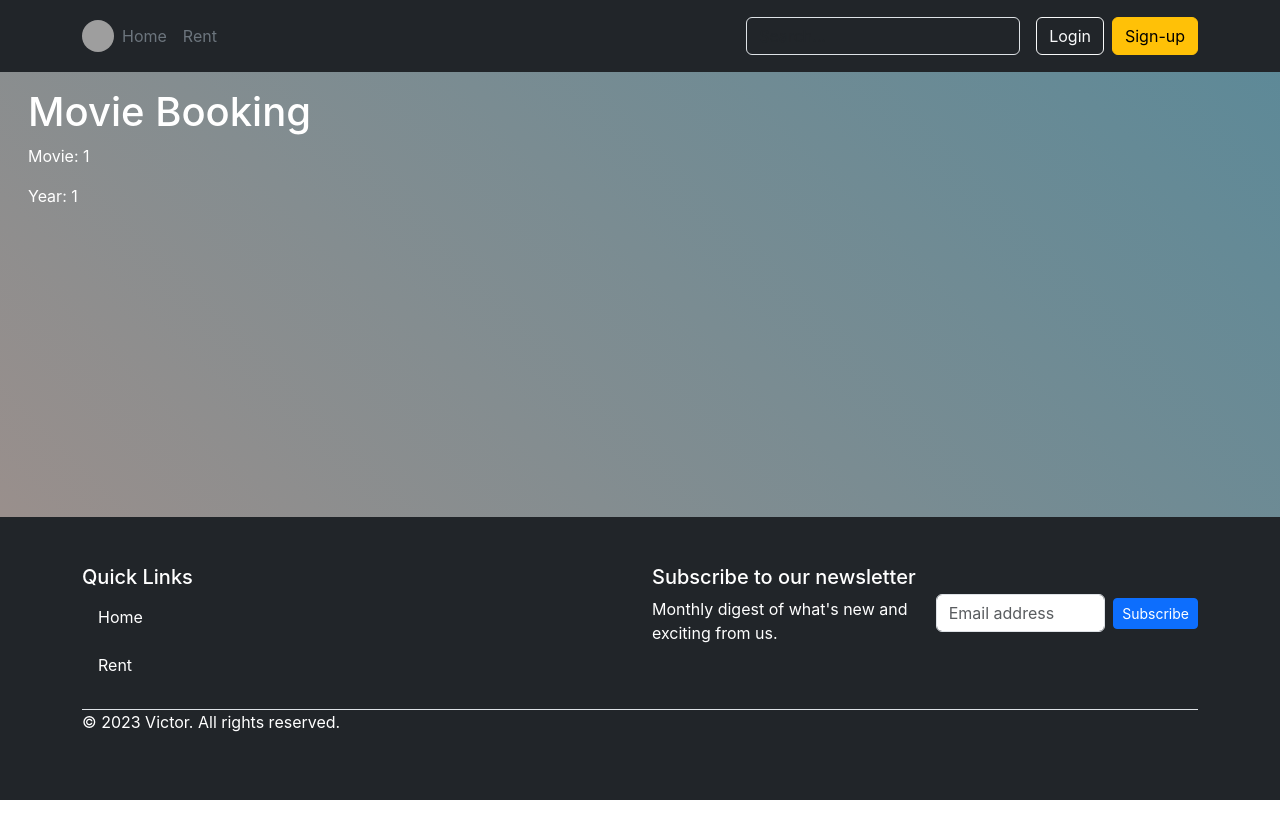
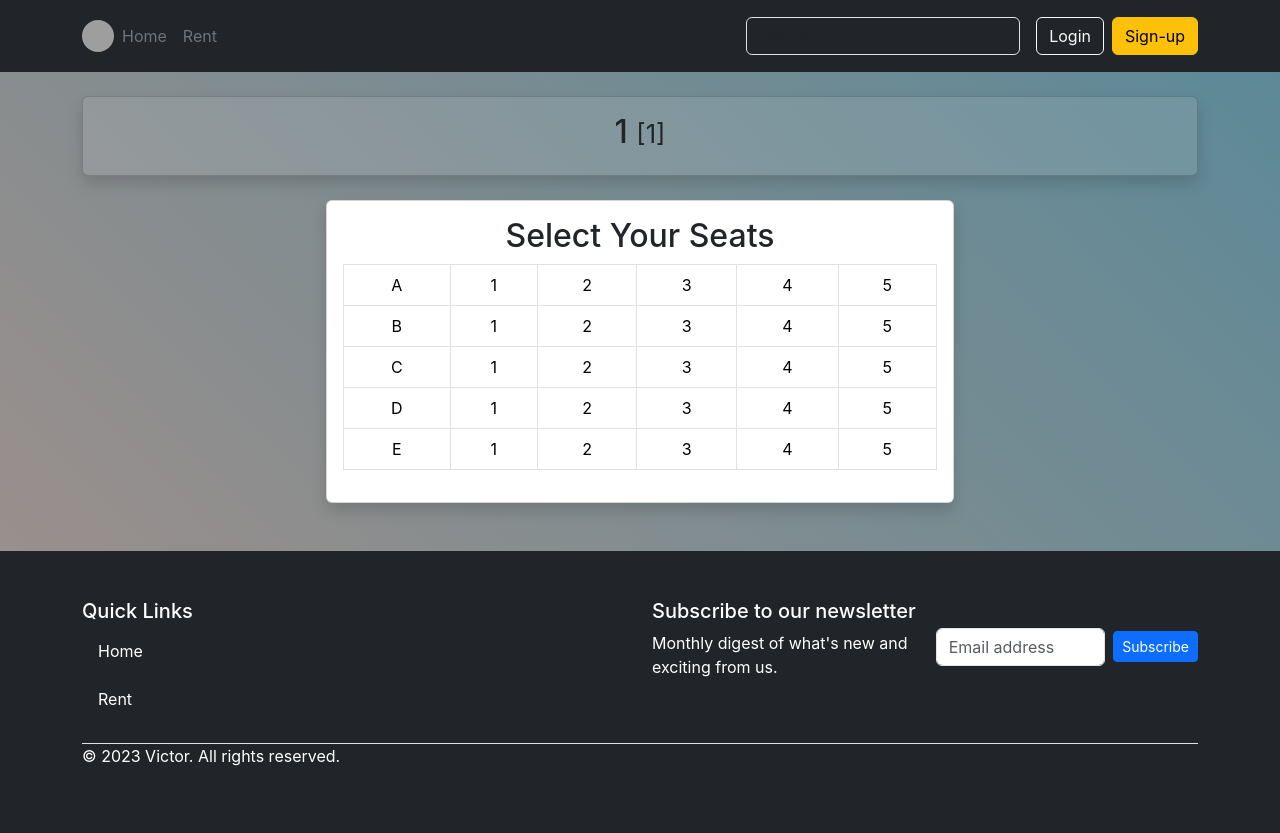
Before and after one commit to AtarioPZ/MovieBook, a React (Vite) app: page /book/1/1 in a window 1280 px wide. Before the commit the page ends 800 px from the top, so only its background shows below. Built offline with nearby package versions, Linux system fonts and the light colour scheme; grey boxes are pictures that could not be loaded.

Commit message:
seat book

```diff
--- a/src/components/book.jsx
+++ b/src/components/book.jsx
@@ -1,16 +1,88 @@
-import React from 'react'
+import React, { useState } from 'react';
 import { useParams } from 'react-router-dom';
+
+function SeatBooking() {
+  const [selectedSeats, setSelectedSeats] = useState([]);
+
+  const handleSeatClick = (seat) => {
+    // Toggle seat selection
+    setSelectedSeats((prevSelectedSeats) => {
+      if (prevSelectedSeats.includes(seat)) {
+        return prevSelectedSeats.filter((selectedSeat) => selectedSeat !== seat);
+      } else {
+        return [...prevSelectedSeats, seat];
+      }
+    });
+  };
+
+  // Function to generate seat rows dynamically
+  const generateSeatRows = () => {
+    const rows = [];
+    let seatNumber = 1;
+    for (let i = 0; i < 5; i++) {
+      const rowSeats = [];
+      rowSeats.push(
+        <td key={i} className="seat-letter">
+          {String.fromCharCode(65 + i)}
+        </td>
+      );
+      for (let j = 1; j <= 5; j++) {
+        const seat = `${String.fromCharCode(65 + i)}${j}`;
+        const isSelected = selectedSeats.includes(seat);
+        rowSeats.push(
+          <td
+            key={`${i}-${j}`}
+            className={`seat ${isSelected ? 'selected' : ''}`}
+            onClick={() => handleSeatClick(seat)}
+          >
+            {j}
+          </td>
+        );
+      }
+      rows.push(<tr key={i}>{rowSeats}</tr>);
+    }
+    return rows;
+  };
+
+  return (
+    <div className="row justify-content-center mt-4">
+      <div className="col-md-6">
+        <div className="card shadow text-center seat-booking-card">
+          <div className="card-body">
+            <h2 className="card-title">Select Your Seats</h2>
+            <div className="seat-grid">
+              <table className="table table-bordered seat-table">
+                <tbody>{generateSeatRows()}</tbody>
+              </table>
+            </div>
+            {selectedSeats.length > 0 && (
+              <div className="selected-seats">
+                <p>Selected Seats: {selectedSeats.join(', ')}</p>
+                <button className="btn btn-success">Proceed to Checkout</button>
+              </div>
+            )}
+          </div>
+        </div>
+      </div>
+    </div>
+  );
+}
 
 function Book() {
   const { title, year } = useParams();
 
   return (
     <>
-      <div className='container m-3'>
-        <h1>Movie Booking</h1>
-        <p>Movie: {title}</p>
-        <p>Year: {year}</p>
+      <div className="container mt-4">
+        <div className="card shadow text-center" style={{ backgroundColor: 'rgba(255, 255, 255, 0.1)' }}>
+          <div className="card-body">
+            <h2 className="card-title">
+              {title} <span style={{ fontSize: '1.6rem', fontWeight: 'normal' }}>[{year}]</span>
+            </h2>
+          </div>
+        </div>
       </div>
+      <SeatBooking />
     </>
   );
 }
```
